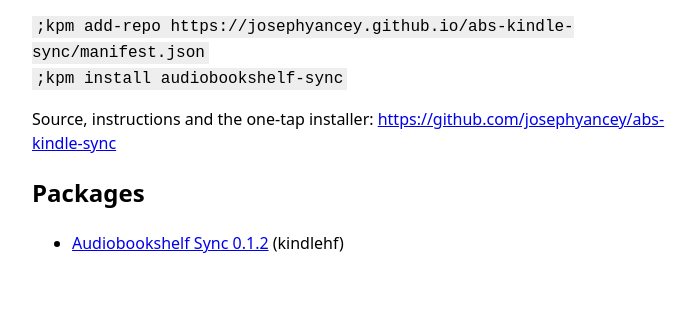
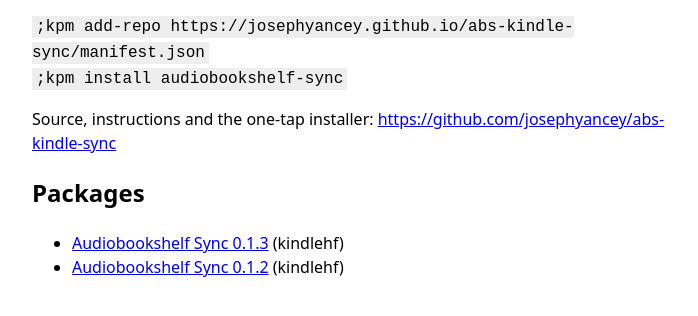
Before and after one commit to josephyancey/abs-kindle-sync, a browser extension: page index.html in a window 1280 px wide. Shown: the part 128-444 px from the top of the page, without its empty margins (288-986 px from the left). Drawn offline with Linux system fonts and the light colour scheme.

Commit message:
KPM repository: audiobookshelf-sync 0.1.3

```diff
--- a/index.html
+++ b/index.html
@@ -8,5 +8,6 @@
 <p>Source, instructions and the one-tap installer: <a href="https://github.com/josephyancey/abs-kindle-sync">https://github.com/josephyancey/abs-kindle-sync</a></p>
 <h2>Packages</h2>
 <ul>
+<li><a href="packages/audiobookshelf-sync/artifacts/audiobookshelf-sync_0.1.3_kindlehf.kpkg">Audiobookshelf Sync 0.1.3</a> (kindlehf)</li>
 <li><a href="packages/audiobookshelf-sync/artifacts/audiobookshelf-sync_0.1.2_kindlehf.kpkg">Audiobookshelf Sync 0.1.2</a> (kindlehf)</li>
 </ul>
```
Also changed, not shown: manifest.json, 1 other file.
